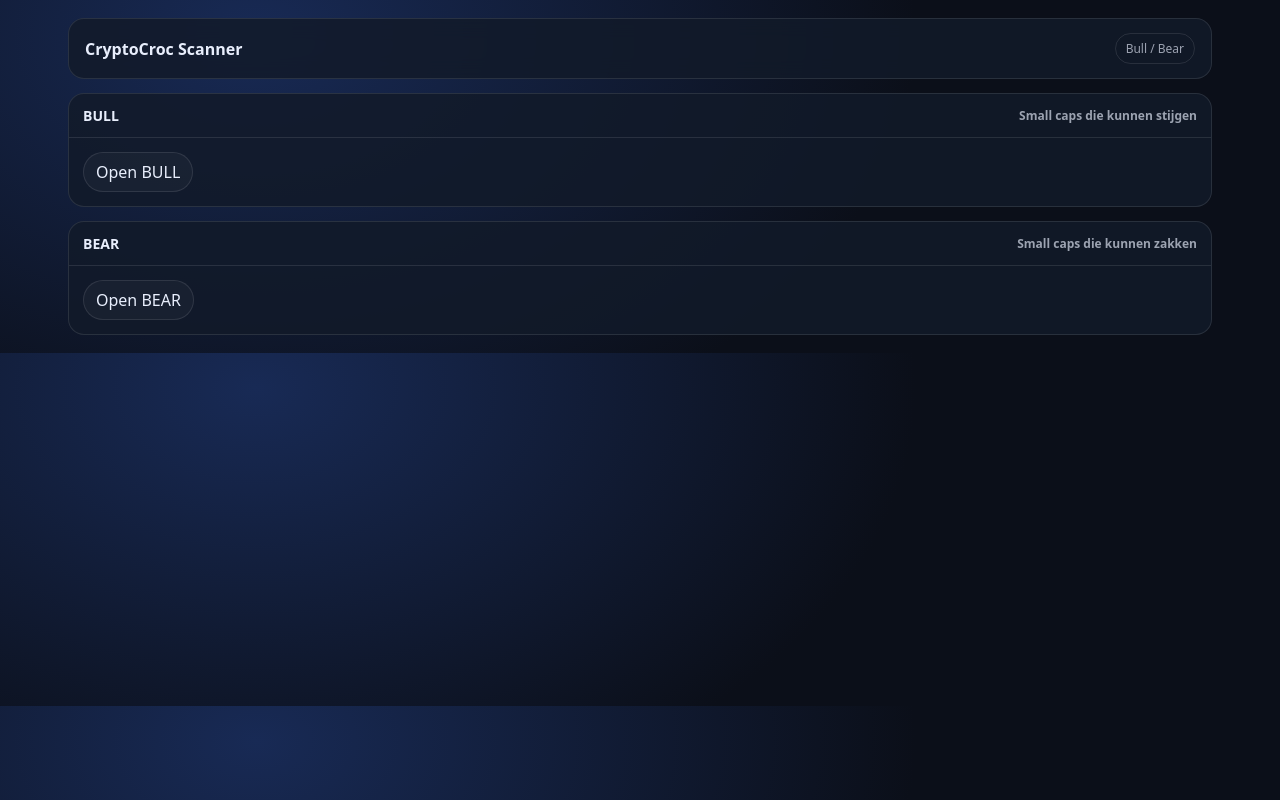
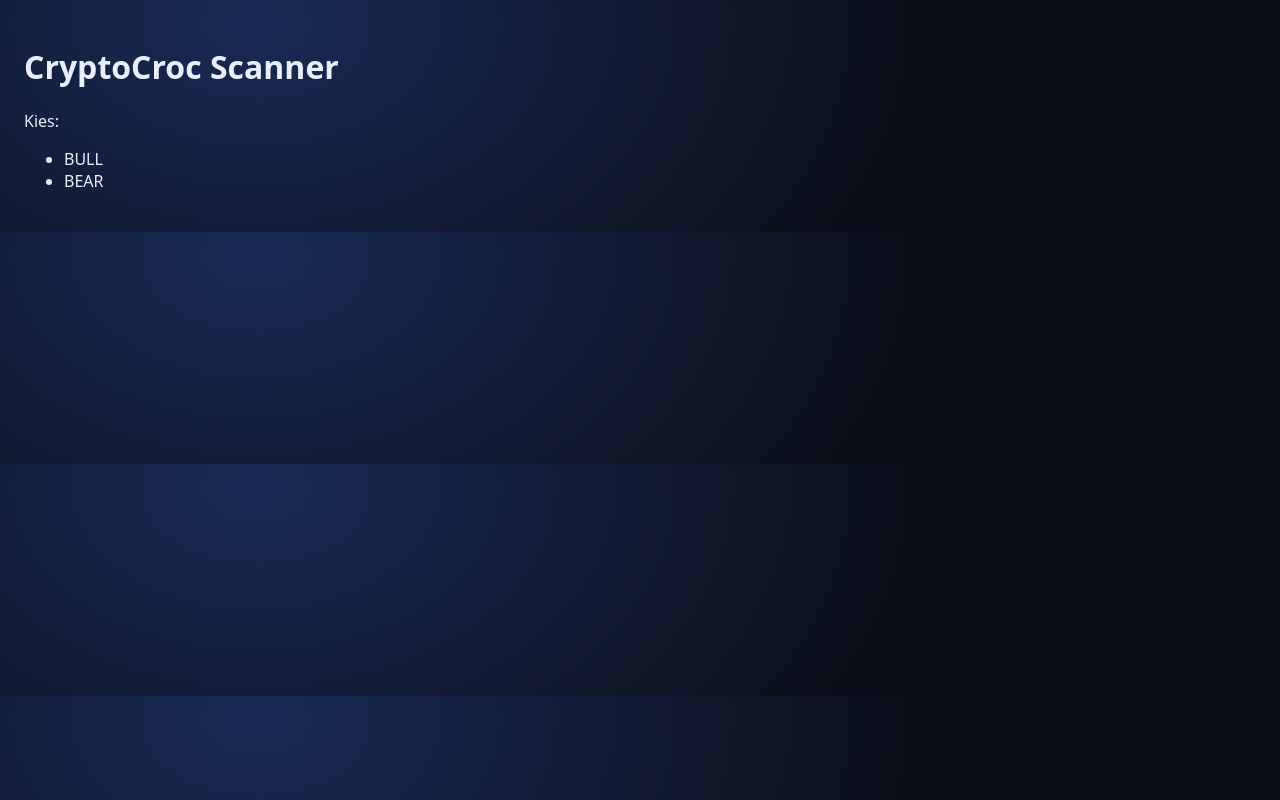
Before and after one commit to ffgbs076/cryptocroc-scanner, a Next.js app: page / in a window 1280 px wide. Built offline with nearby package versions, Linux system fonts and the light colour scheme.

Commit message:
Update page.tsx

```diff
--- a/app/page.tsx
+++ b/app/page.tsx
@@ -1,26 +1,12 @@
 export default function Home() {
   return (
-    <div className="container">
-      <div className="topbar">
-        <div style={{ fontWeight: 800 }}>CryptoCroc Scanner</div>
-        <div className="badge">Bull / Bear</div>
-      </div>
-
-      <div className="grid">
-        <div className="card">
-          <h2><span>BULL</span><span className="small">Small caps die kunnen stijgen</span></h2>
-          <div style={{ padding: 14, display: "flex", gap: 10 }}>
-            <a className="btn" href="/bull">Open BULL</a>
-          </div>
-        </div>
-
-        <div className="card">
-          <h2><span>BEAR</span><span className="small">Small caps die kunnen zakken</span></h2>
-          <div style={{ padding: 14, display: "flex", gap: 10 }}>
-            <a className="btn" href="/bear">Open BEAR</a>
-          </div>
-        </div>
-      </div>
-    </div>
+    <main style={{ padding: 24, fontFamily: "system-ui" }}>
+      <h1>CryptoCroc Scanner</h1>
+      <p>Kies:</p>
+      <ul>
+        <li><a href="/bull">BULL</a></li>
+        <li><a href="/bear">BEAR</a></li>
+      </ul>
+    </main>
   );
 }
```
